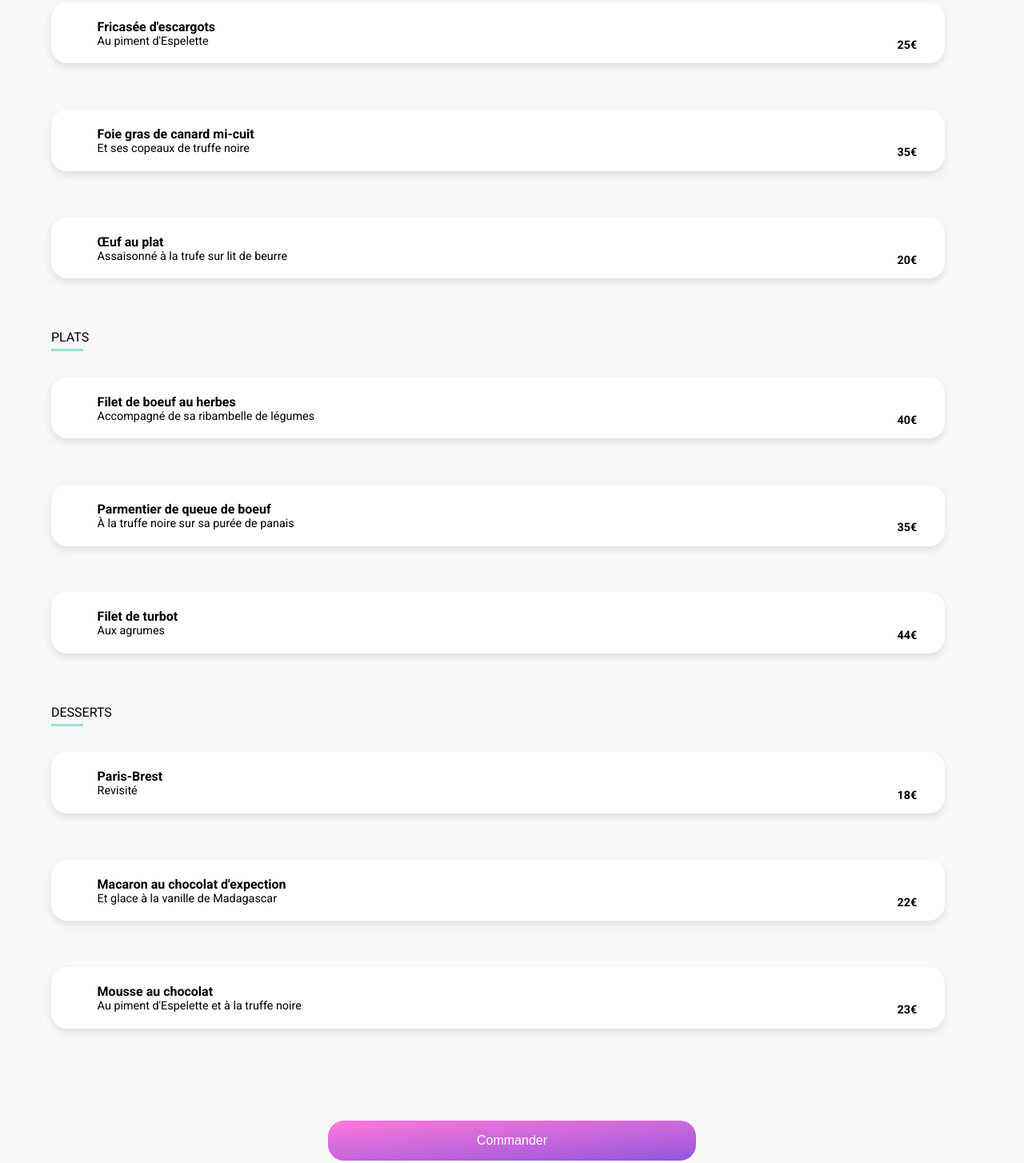
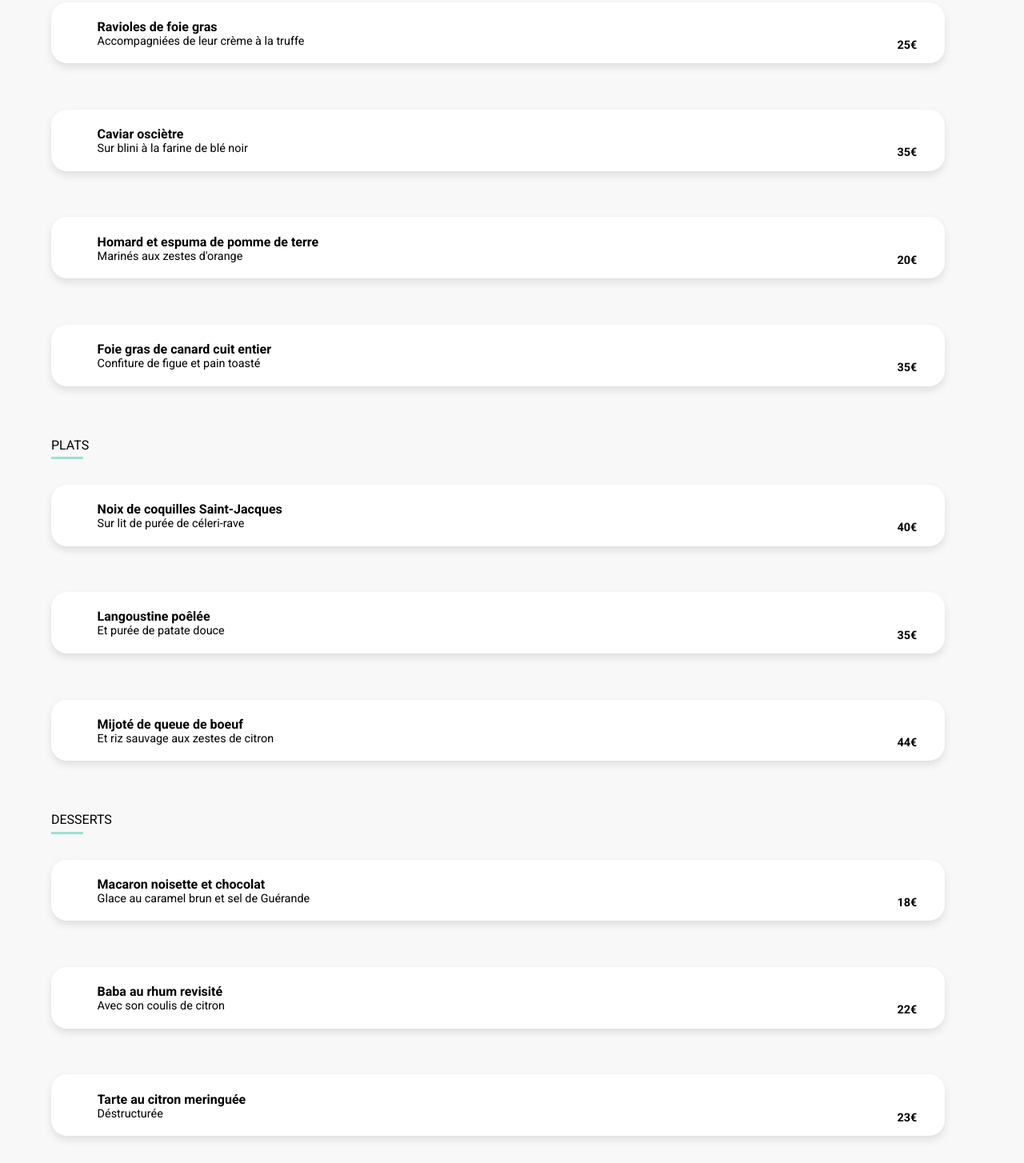
Before and after one commit to MaxR-Sheep/Projet_oh_my_food, a website: page page2.html in a window 1280 px wide. Shown: the part 703-2157 px from the top of the page at 80% size. Drawn offline with Linux system fonts and the light colour scheme; a web font is replaced by a local one.

Commit message:
page2 fini html

```diff
--- a/page2.html
+++ b/page2.html
@@ -28,8 +28,8 @@
         <div class="trait"></div>
         <div class="card__page">
             <div class="card__text-page">
-                <h3 class="card__text--h3">Fricasée d'escargots</h3>
-                <p class="card__text--p">Au piment d'Espelette</p>
+                <h3 class="card__text--h3">Ravioles de foie gras</h3>
+                <p class="card__text--p">Accompagniées de leur crème à la truffe</p>
             </div>
             <div class="btn-card">
                 <p class="btn-card--anim">25€</p>
@@ -40,8 +40,8 @@
         </div>
         <div class="card__page">
             <div class="card__text-page">
-                <h3 class="card__text--h3">Foie gras de canard mi-cuit</h3>
-                <p class="card__text--p">Et ses copeaux de truffe noire</p>
+                <h3 class="card__text--h3">Caviar osciètre</h3>
+                <p class="card__text--p">Sur blini à la farine de blé noir</p>
             </div>
             <div class="btn-card">
                 <p class="btn-card--anim">35€</p>
@@ -52,8 +52,8 @@
         </div>
         <div class="card__page">
             <div class="card__text-page">
-                <h3 class="card__text--h3">Œuf au plat</h3>
-                <p class="card__text--p">Assaisonné à la trufe sur lit de beurre</p>
+                <h3 class="card__text--h3">Homard et espuma de pomme de terre</h3>
+                <p class="card__text--p">Marinés aux zestes d'orange</p>
             </div>
             <div class="btn-card">
                 <p class="btn-card--anim">20€</p>
@@ -62,14 +62,27 @@
                 </div>
             </div>
         </div>
+    </div>
+    <div class="card__page">
+        <div class="card__text-page">
+            <h3 class="card__text--h3">Foie gras de canard cuit entier</h3>
+            <p class="card__text--p">Confiture de figue et pain toasté</p>
+        </div>
+        <div class="btn-card">
+            <p class="btn-card--anim">35€</p>
+            <div class="btn-card__rotate">
+                <i class="fa-solid fa-circle-check fa-2x btn-card__rotate--anim"></i>
+            </div>
+        </div>
+    </div>
     </section>
     <section class="section-card">
         <h2 class="section-card__h2">plats</h2>
         <div class="trait"></div>
         <div class="card__page">
             <div class="card__text-page">
-                <h3 class="card__text--h3">Filet de boeuf au herbes</h3>
-                <p class="card__text--p">Accompagné de sa ribambelle de légumes</p>
+                <h3 class="card__text--h3">Noix de coquilles Saint-Jacques</h3>
+                <p class="card__text--p">Sur lit de purée de céleri-rave</p>
             </div>
             <div class="btn-card">
                 <p class="btn-card--anim">40€</p>
@@ -80,8 +93,8 @@
         </div>
         <div class="card__page">
             <div class="card__text-page">
-                <h3 class="card__text--h3">Parmentier de queue de boeuf</h3>
-                <p class="card__text--p">&Agrave; la truffe noire sur sa purée de panais</p>
+                <h3 class="card__text--h3">Langoustine poêlée</h3>
+                <p class="card__text--p">Et purée de patate douce</p>
             </div>
             <div class="btn-card">
                 <p class="btn-card--anim">35€</p>
@@ -92,8 +105,8 @@
         </div>
         <div class="card__page">
             <div class="card__text-page">
-                <h3 class="card__text--h3">Filet de turbot</h3>
-                <p class="card__text--p">Aux agrumes</p>
+                <h3 class="card__text--h3">Mijoté de queue de boeuf</h3>
+                <p class="card__text--p">Et riz sauvage aux zestes de citron</p>
             </div>
             <div class="btn-card">
                 <p class="btn-card--anim">44€</p>
@@ -108,8 +121,8 @@
         <div class="trait"></div>
         <div class="card__page">
             <div class="card__text-page">
-                <h3 class="card__text--h3">Paris-Brest</h3>
-                <p class="card__text--p">Revisité</p>
+                <h3 class="card__text--h3">Macaron noisette et chocolat</h3>
+                <p class="card__text--p">Glace au caramel brun et sel de Guérande</p>
             </div>
             <div class="btn-card">
                 <p class="btn-card--anim">18€</p>
@@ -120,8 +133,8 @@
         </div>
         <div class="card__page">
             <div class="card__text-page">
-                <h3 class="card__text--h3">Macaron au chocolat d'expection</h3>
-                <p class="card__text--p">Et glace à la vanille de Madagascar</p>
+                <h3 class="card__text--h3">Baba au rhum revisité</h3>
+                <p class="card__text--p">Avec son coulis de citron</p>
             </div>
             <div class="btn-card">
                 <p class="btn-card--anim">22€</p>
@@ -132,8 +145,8 @@
         </div>
         <div class="card__page">
             <div class="card__text-page">
-                <h3 class="card__text--h3">Mousse au chocolat</h3>
-                <p class="card__text--p">Au piment d'Espelette et à la truffe noire</p>
+                <h3 class="card__text--h3">Tarte au citron meringuée</h3>
+                <p class="card__text--p">Déstructurée</p>
             </div>
             <div class="btn-card">
                 <p class="btn-card--anim">23€</p>
```
